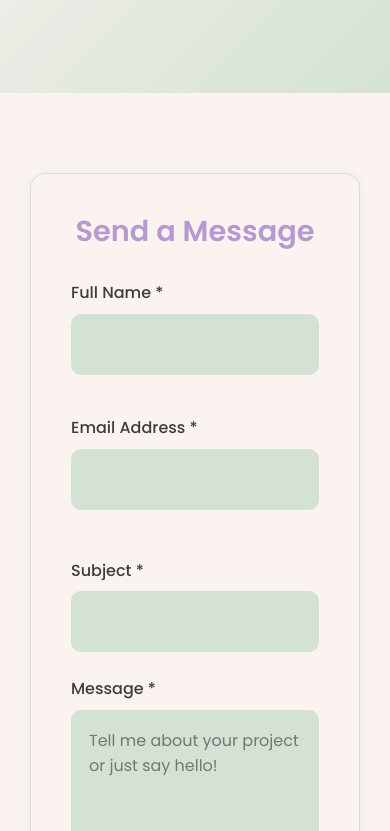
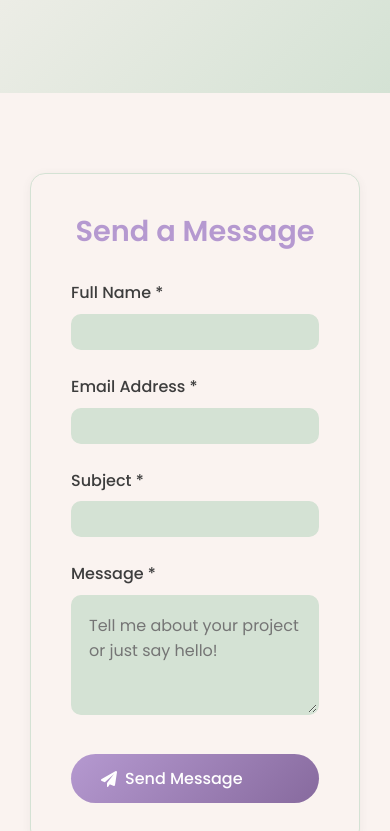
Before and after one commit to fatiya17/fatiyapage, a plain HTML site: page contact.html in a window 390 px wide. Shown: the part 269-1100 px from the top of the page. Drawn offline with nearby package versions, Linux system fonts and the light colour scheme.

Commit message:
update contact

```diff
--- a/styles.css
+++ b/styles.css
@@ -1323,10 +1323,10 @@ p {
 }
 
 .form-row {
-  display: grid;
   grid-template-columns: 1fr;
   gap: 1rem;
   margin-bottom: 1.5rem;
+  height: 100%;
 }
 
 .form-group {
@@ -1513,6 +1513,8 @@ p {
     order: 2 !important;
     flex: 1 !important;
     max-width: 500px;
+    padding: 0;
+    margin: 0;
   }
 
   /* Contact info on the left */
@@ -1532,7 +1534,7 @@ p {
 
   .contact-section {
     position: relative;
-    padding-top: 140px;
+    padding-top: 0px;
   }
 }
 
@@ -1553,6 +1555,14 @@ p {
 
 /* Mobile optimization */
 @media (max-width: 767px) {
+  .form-group input {
+    height: 30px !important;
+  }
+
+  .form-group textarea {
+    height: 40px !important;
+  }
+
   .contact-section {
     padding: 60px 0;
   }
@@ -1564,7 +1574,8 @@ p {
   }
 
   .contact-form {
-    padding: 1.5rem;
+    padding-top: 1rem;
+    margin: 0;
     order: 1 !important;
     flex: none !important;
     width: 100% !important;
@@ -1756,11 +1767,6 @@ p {
   }
 
   .about-content {
-    grid-template-columns: 1fr;
-    gap: 2rem;
-  }
-
-  .contact-content {
     grid-template-columns: 1fr;
     gap: 2rem;
   }
```
